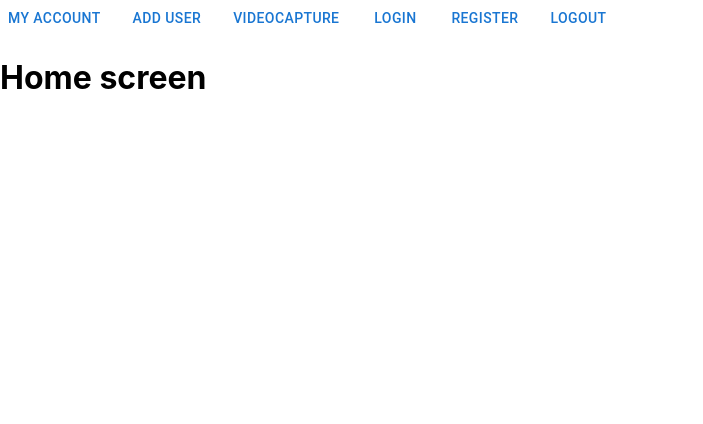
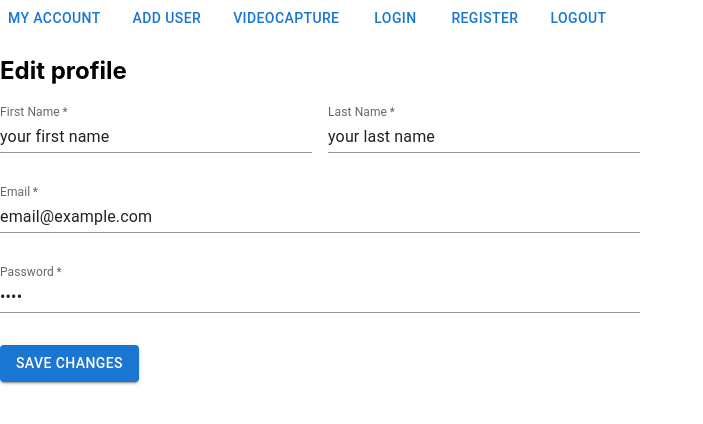
Before and after one commit to alexzborovskii/FaceAttendancee, a React (Create React App) app in the folder client/: page / in a window 1280 px wide. Shown: the top 424 px of the page, without its empty margins (0-703 px from the left). Built offline with nearby package versions, Linux system fonts and the light colour scheme.

Commit message:
account form added

```diff
--- a/client/package.json
+++ b/client/package.json
@@ -11,12 +11,12 @@
     "@testing-library/react": "^13.4.0",
     "@testing-library/user-event": "^13.5.0",
     "axios": "^1.5.0",
-    "face-api.js": "^0.20.0",
+    "face-api.js": "^0.22.0",
     "jwt-decode": "^3.1.2",
     "react": "^18.2.0",
     "react-dom": "^18.2.0",
     "react-router-dom": "^6.16.0",
-    "react-scripts": "^5.0.1",
+    "react-scripts": "5.0.1",
     "web-vitals": "^2.1.4"
   },
   "scripts": {
--- a/client/src/App.js
+++ b/client/src/App.js
@@ -4,7 +4,7 @@ import {Routes, Route} from 'react-router-dom'
 import VideoCapture from './components/VideoCapture';
 import Nav from './components/Nav';
 import LoginRegister from '../src/components/LoginRegister.js'
-import HomeScreen from './components/HomeScreen';
+import AccountScreen from './components/AccountScreen';
 import AddUser from './components/AddUser';
 
 export const AppContext = createContext(null);
@@ -18,7 +18,7 @@ function App() {
       <Nav />
     <div className="App">
       <Routes>
-        <Route path='/' element={<Auth><HomeScreen /></Auth>} />
+        <Route path='/' element={<Auth><AccountScreen /></Auth>} />
         <Route path='/videocapture' element={<Auth><VideoCapture /></Auth>} />
         <Route path='/adduser' element={<Auth><AddUser /> </Auth>} />
         <Route path='/login' element={<LoginRegister title="Login" />}/>
--- /dev/null
+++ b/client/src/components/AccountScreen.js
@@ -0,0 +1,76 @@
+import React, { useState } from "react";
+import { TextField, Button,  Stack, Box } from "@mui/material";
+
+const AccountScreen = () => {
+    const [firstName, setFirstName] = useState("your first name");
+    const [lastName, setLastName] = useState("your last name");
+    const [email, setEmail] = useState("email@example.com");
+    const [password, setPassword] = useState("****");
+
+    function handleSubmit(event) {
+        event.preventDefault();
+        console.log("FORM SUBMITED");
+        console.log(firstName, lastName, email, password);
+    }
+
+    return (
+        <>
+            <h2>Edit profile</h2>
+            <Box
+                component="form"
+                onSubmit={handleSubmit}
+                noValidate
+                sx={{ mt: 1, width: "50%" }}>
+                <Stack spacing={2} direction="row" sx={{ marginBottom: 4 }}>
+                    <TextField
+                        type="text"
+                        variant="standard"
+                        color="primary"
+                        label="First Name"
+                        onChange={(e) => setFirstName(e.target.value)}
+                        value={firstName}
+                        fullWidth
+                        required
+                    />
+                    <TextField
+                        type="text"
+                        variant="standard"
+                        color="primary"
+                        label="Last Name"
+                        onChange={(e) => setLastName(e.target.value)}
+                        value={lastName}
+                        fullWidth
+                        required
+                    />
+                </Stack>
+                <TextField
+                    type="email"
+                    variant="standard"
+                    color="primary"
+                    label="Email"
+                    onChange={(e) => setEmail(e.target.value)}
+                    value={email}
+                    fullWidth
+                    required
+                    sx={{ mb: 4 }}
+                />
+                <TextField
+                    type="password"
+                    variant="standard"
+                    color="primary"
+                    label="Password"
+                    onChange={(e) => setPassword(e.target.value)}
+                    value={password}
+                    required
+                    fullWidth
+                    sx={{ mb: 4 }}
+                />
+                <Button variant="contained" component="label" type="submit">
+                    Save Changes
+                </Button>
+            </Box>
+        </>
+    );
+};
+
+export default AccountScreen;
--- a/client/src/components/AddUser.js
+++ b/client/src/components/AddUser.js
@@ -22,7 +22,7 @@ const AddUser = () => {
 
     return (
         <div id="add-user-root">
-            <Stack
+            {/* <Stack
                 component="form"
                 sx={{
                     width: "25ch",
@@ -31,7 +31,7 @@ const AddUser = () => {
                 spacing={2}
                 noValidate
                 autoComplete="off"
-            ></Stack>
+            ></Stack> */}
 
             <ThemeProvider theme={defaultTheme}>
                 <Container component="main" maxWidth="xs">
--- a/client/src/components/HomeScreen.js
+++ /dev/null
@@ -1,11 +0,0 @@
-
-const HomeScreen = () => {
-
-    return (
-        <div id="home-root">
-            <h1>Home screen</h1>
-        </div>
-    )
-}
-
-export default HomeScreen;
```
Also changed, not shown: 1 other file (tests, documents, lock files or other folders).
